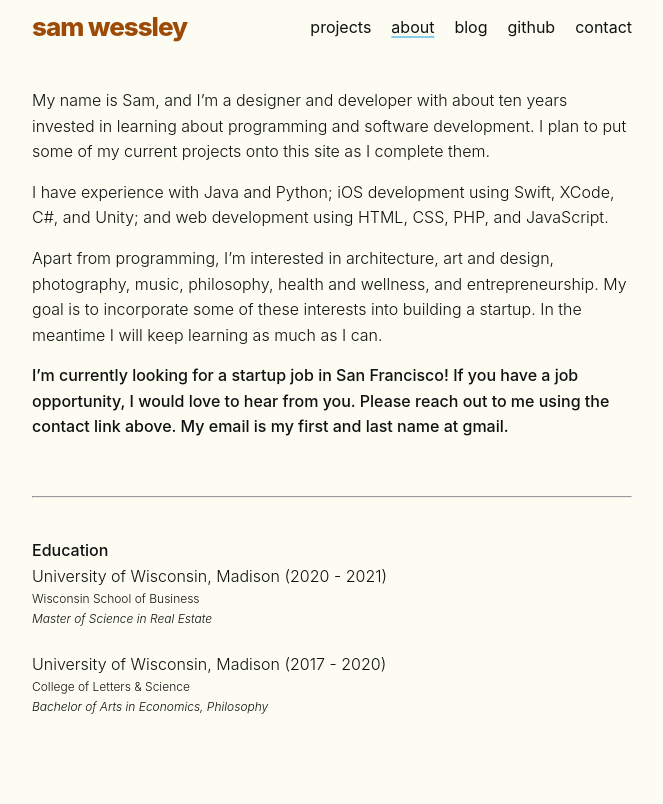
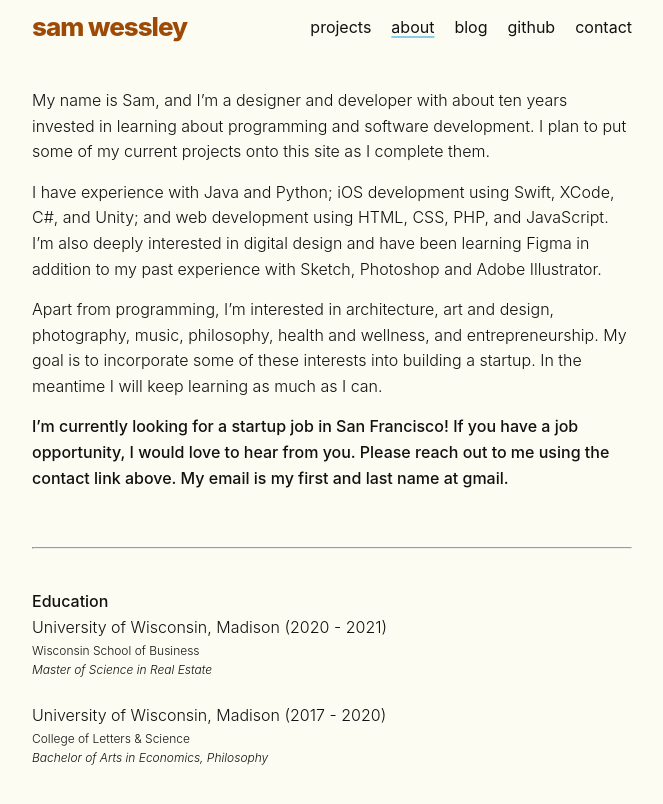
Before and after one commit to samwessley/samwessley.github.io, a Jekyll site: the page built from about.md, in a window 1280 px wide. Shown: the top 804 px of the page, without its empty margins (308-971 px from the left). Built offline with Jekyll 4.4.1, drawn with Linux system fonts in a browser that asks for light colours.

Commit message:
Update about.md

```diff
--- a/about.md
+++ b/about.md
@@ -6,7 +6,7 @@ permalink: /about/
 
 My name is Sam, and I’m a designer and developer with about ten years invested in learning about programming and software development. I plan to put some of my current projects onto this site as I complete them.
 
-I have experience with Java and Python; iOS development using Swift, XCode, C#, and Unity; and web development using HTML, CSS, PHP, and JavaScript.
+I have experience with Java and Python; iOS development using Swift, XCode, C#, and Unity; and web development using HTML, CSS, PHP, and JavaScript. I'm also deeply interested in digital design and have been learning Figma in addition to my past experience with Sketch, Photoshop and Adobe Illustrator.
 
 Apart from programming, I’m interested in architecture, art and design, photography, music, philosophy, health and wellness, and entrepreneurship. My goal is to incorporate some of these interests into building a startup. In the meantime I will keep learning as much as I can.
 
```
